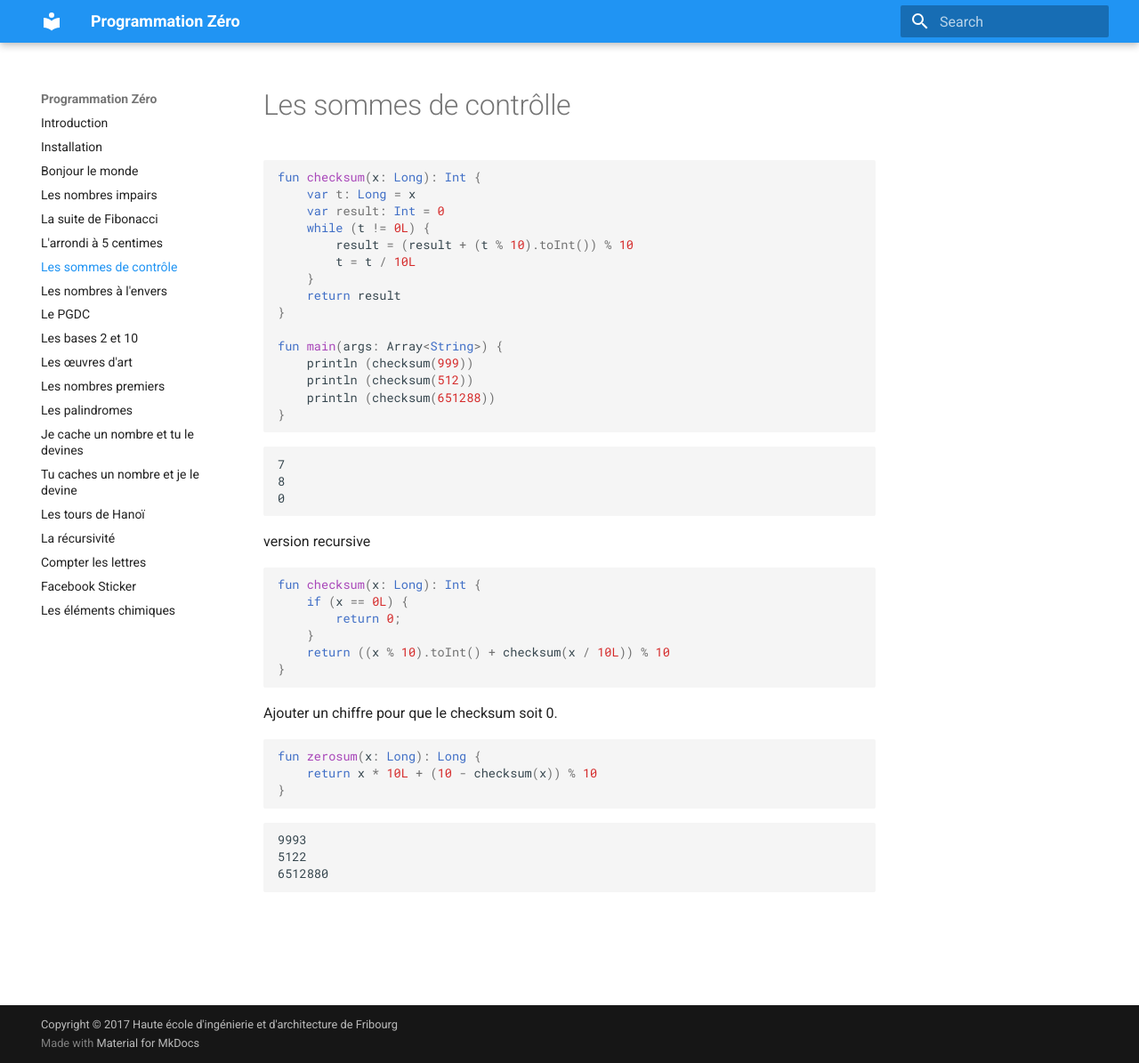
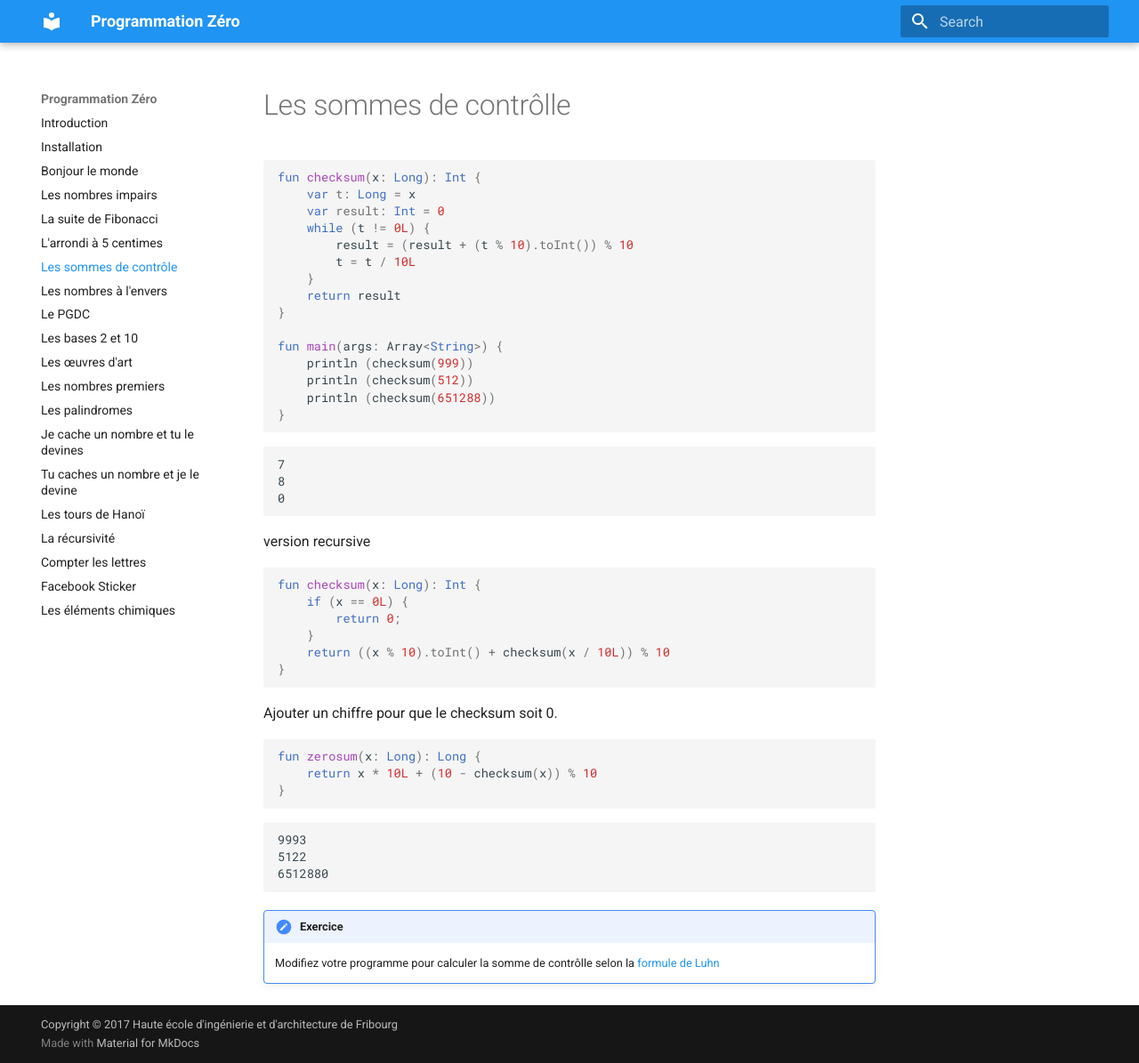
Before and after one commit to heia-fr/programmation-zero, an MkDocs documentation site: the page built from docs/checksum.md, in a window 1280 px wide and 1195 px high. Shown: the whole window at 89% size. Built offline with MkDocs 1.6.1 and Material for MkDocs 9.7.7, drawn with Linux system fonts in a browser that asks for light colours; old or Windows-style settings are respelled for this version of MkDocs.

Commit message:
Add exercice

````diff
--- a/docs/checksum.md
+++ b/docs/checksum.md
@@ -48,3 +48,7 @@ fun zerosum(x: Long): Long {
 5122
 6512880
 ```
+
+!!! note "Exercice"
+	Modifiez votre programme pour calculer la somme de contrôlle selon
+	la [formule de Luhn](https://en.wikipedia.org/wiki/Luhn_algorithm)
````
